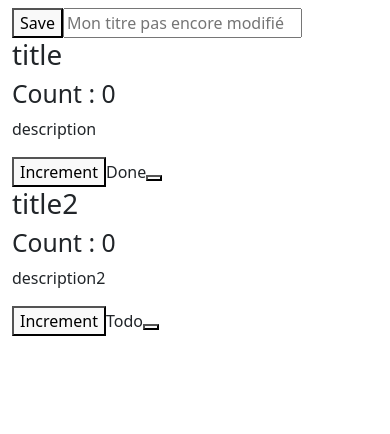
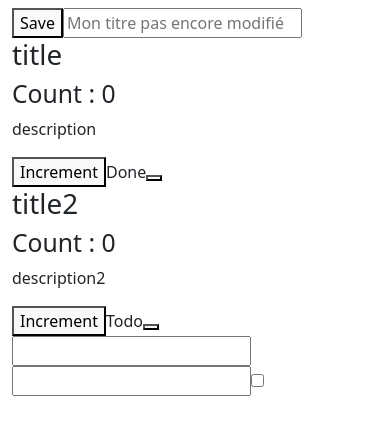
Before and after one commit to sbailleul/react-lesson, a React (Vite) app: page / in a window 390 px wide. Shown: the top 434 px of the page. Built offline with nearby package versions, Linux system fonts and the light colour scheme.

Commit message:
feat(editableTodo): Edit todo

```diff
--- a/src/App.tsx
+++ b/src/App.tsx
@@ -1,16 +1,17 @@
-import '@/App.scss'
-import { TodoList } from '@/TodoList'
-
-
+import "@/App.scss";
+import { EditableTodo } from "@/EditableTodo";
+import { TodoList } from "@/TodoList";
 
 export function App() {
-
   return (
-    <div className='' >
-      <TodoList todos={[
-        {description: 'description', title: 'title', status: true},
-        {description: 'description2', title: 'title2', status: false},
-      ]}/>
+    <div className="">
+      <TodoList
+        todos={[
+          { description: "description", title: "title", status: true },
+          { description: "description2", title: "title2", status: false },
+        ]}
+      />
+      <EditableTodo />
     </div>
-  )
+  );
 }
--- /dev/null
+++ b/src/EditableTodo.tsx
@@ -0,0 +1,33 @@
+import { useState } from "react";
+
+export type Todo = { title: string; description: string; status: boolean };
+
+export function EditableTodo() {
+  const [todo, setTodo] = useState<Todo>({
+    title: "",
+    description: "",
+    status: false,
+  });
+  return (
+    <div>
+      <input
+        type="text"
+        onChange={(e) => {
+          setTodo({ ...todo, title: e.target.value });
+        }}
+      />
+      <input
+        type="text"
+        onChange={(e) => {
+          setTodo({ ...todo, description: e.target.value });
+        }}
+      />
+      <input
+        type="checkbox"
+        onChange={() => {
+          setTodo({ ...todo, status: !todo.status });
+        }}
+      />
+    </div>
+  );
+}
```
